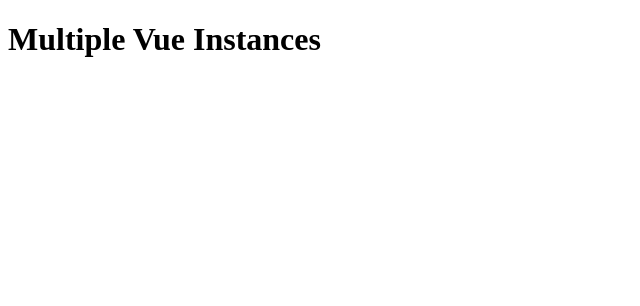
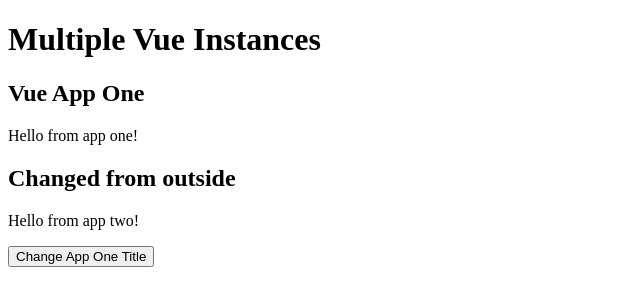
Before and after one commit to luqmanrasat/vue-tutorial, a plain HTML site: page index.html in a window 1280 px wide. Shown: the whole page, without its empty margins (0-640 px from the left). Drawn offline with nearby package versions, Linux system fonts and the light colour scheme.

Commit message:
finished lesson 14

```diff
--- a/index.html
+++ b/index.html
@@ -1,19 +1,26 @@
 <!DOCTYPE html>
 <html>
+
 <head>
   <meta charset="utf-8">
   <title>VueJs Tutorial</title>
   <link rel="stylesheet" href="./css/style.css">
   <script src="https://cdn.jsdelivr.net/npm/vue/dist/vue.js"></script>
 </head>
+
 <body>
   <h1>Multiple Vue Instances</h1>
   <div id="vue-app-one">
-
+    <h2>{{ title }}</h2>
+    <p>{{ greet }}</p>
   </div>
 
   <div id="vue-app-two">
+    <h2>{{ title }}</h2>
+    <p>{{ greet }}</p>
+    <button @click="changeTitle">Change App One Title</button>
+  </div>
+  <script src="./js/app.js"></script>
+</body>
 
-      </div>
-    </body>
 </html>
--- a/js/app.js
+++ b/js/app.js
@@ -1,13 +1,31 @@
 var one = new Vue({
   el: '#vue-app-one',
-  data: {},
+  data: {
+    title: "Vue App One"
+  },
   methods: {},
-  computed: {}
+  computed: {
+    greet: function() {
+      return 'Hello from app one!';
+    }
+  }
 });
 
 var two = new Vue({
   el: '#vue-app-two',
-  data: {},
-  methods: {},
-  computed: {}
+  data: {
+    title: "Vue App Two"
+  },
+  methods: {
+    changeTitle: function() {
+      one.title = "something else";
+    }
+  },
+  computed: {
+    greet: function() {
+      return 'Hello from app two!';
+    }
+  }
 });
+
+two.title = "Changed from outside";
```
Lines whose indentation alone changed are shown as unchanged.
